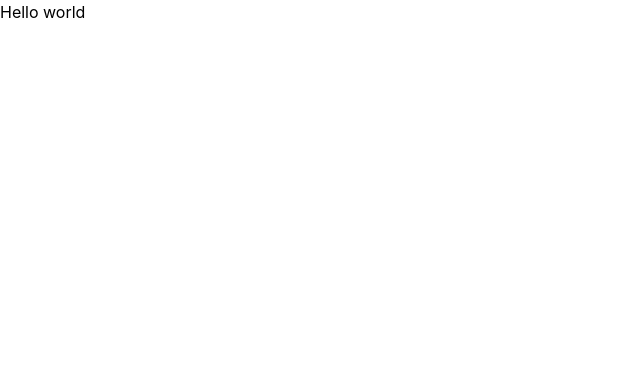
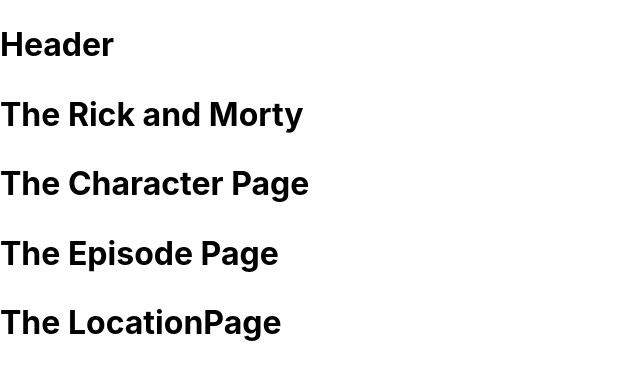
Before and after one commit to St0rY87/ricky-and-morty, a React (Vite) app: page / in a window 1280 px wide. Shown: the top 380 px of the page, without its empty margins (0-640 px from the left). Built offline with nearby package versions, Linux system fonts and the light colour scheme.

Commit message:
create the structure of app

```diff
--- a/src/App.jsx
+++ b/src/App.jsx
@@ -1,5 +1,19 @@
+import { CharacterPage } from "./pages/CharacterPage/CharacterPage";
+import { EpisodesPage } from "./pages/EpisodesPage/EpisodesPage";
+import { HomePage } from "./pages/HomePage/HomePage";
+import { LocationPage } from "./pages/LocationPage/LocationPage";
+import { Header } from "./common/components/Header/Header";
+
 function App() {
-  return <div>Hello world</div>
+  return (
+    <div>
+      <Header />
+      <HomePage />
+      <CharacterPage />
+      <EpisodesPage />
+      <LocationPage />
+    </div>
+  );
 }
 
-export default App
+export default App;
--- /dev/null
+++ b/src/common/components/Header/Header.jsx
@@ -0,0 +1,3 @@
+export const Header = () => {
+  return <h1>Header</h1>;
+};
--- /dev/null
+++ b/src/pages/CharacterPage/CharacterPage.jsx
@@ -0,0 +1,3 @@
+export const CharacterPage = () => {
+  return <h1>The Character Page</h1>;
+};
--- /dev/null
+++ b/src/pages/EpisodesPage/EpisodesPage.jsx
@@ -0,0 +1,3 @@
+export const EpisodesPage = () => {
+  return <h1>The Episode Page</h1>;
+};
--- /dev/null
+++ b/src/pages/HomePage/HomePage.jsx
@@ -0,0 +1,3 @@
+export const HomePage = () => {
+  return <h1>The Rick and Morty</h1>;
+};
--- /dev/null
+++ b/src/pages/LocationPage/LocationPage.jsx
@@ -0,0 +1,3 @@
+export const LocationPage = () => {
+  return <h1>The LocationPage</h1>;
+};
```
